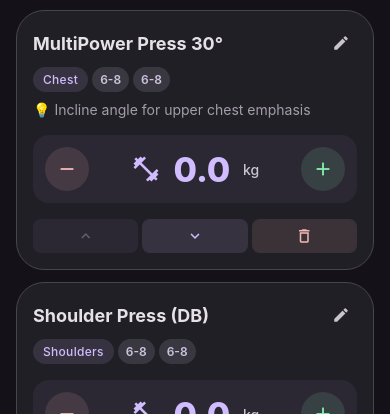
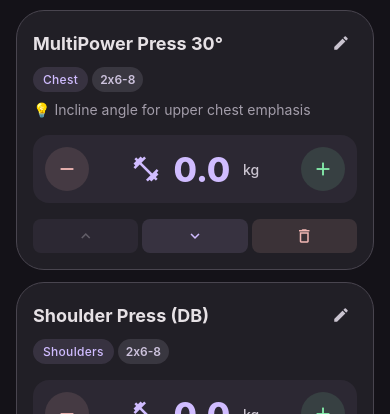
Before and after one commit to Okazakee/PearLift, a React Native app: screen / in a window 390 px wide. Shown: the part 207-621 px from the top of the page. Built offline with nearby package versions, Linux system fonts and the light colour scheme.

Commit message:
Add release compliance docs

```diff
--- a/src/components/ExerciseCard.tsx
+++ b/src/components/ExerciseCard.tsx
@@ -33,10 +33,7 @@ export function ExerciseCard({
   onDelete,
 }: ExerciseCardProps) {
   const styles = createStyles(tokens);
-  const setChips = Array.from(
-    { length: exercise.sets },
-    (_, setNumber) => `${exercise.id}-set-${setNumber + 1}`,
-  );
+  const setsRepsLabel = `${exercise.sets}x${exercise.reps}`;
   const [editingWeight, setEditingWeight] = useState(false);
   const [tempWeight, setTempWeight] = useState(baseWeight.toString());
 
@@ -73,11 +70,9 @@ export function ExerciseCard({
         <View style={styles.badge}>
           <Text style={styles.badgeText}>{exercise.muscleGroup}</Text>
         </View>
-        {setChips.map((setKey) => (
-          <View key={setKey} style={styles.repChip}>
-            <Text style={styles.repChipText}>{exercise.reps}</Text>
-          </View>
-        ))}
+        <View style={styles.repChip}>
+          <Text style={styles.repChipText}>{setsRepsLabel}</Text>
+        </View>
       </View>
 
       {exercise.notes.length > 0 && (
```
Also changed, not shown: 3 other files (tests, documents, lock files or other folders).
